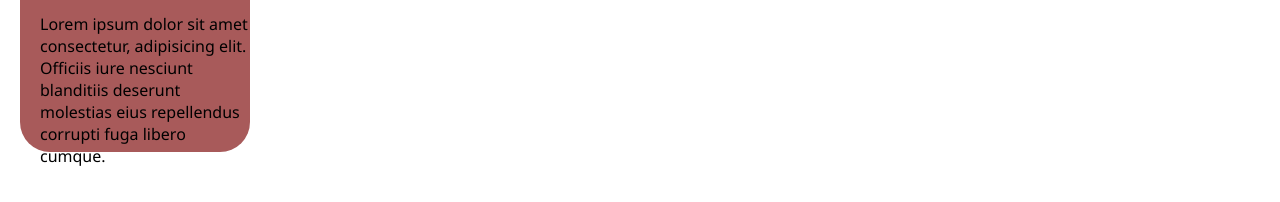
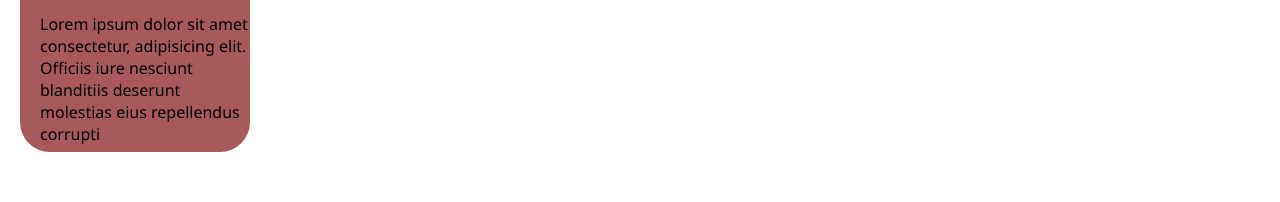
Before and after one commit to 25yash-mehra/Coding-Practice, a website: page index.html in a window 1280 px wide. Shown: the part 258-460 px from the top of the page. Drawn offline with Linux system fonts and the light colour scheme.

Commit message:
content change

```diff
--- a/index.html
+++ b/index.html
@@ -27,7 +27,7 @@
         <p>
           Lorem ipsum dolor sit amet consectetur, adipisicing elit. Officiis
           iure nesciunt blanditiis deserunt molestias eius repellendus corrupti
-          fuga libero cumque.
+
         </p>
       </div>
     </div>
```
